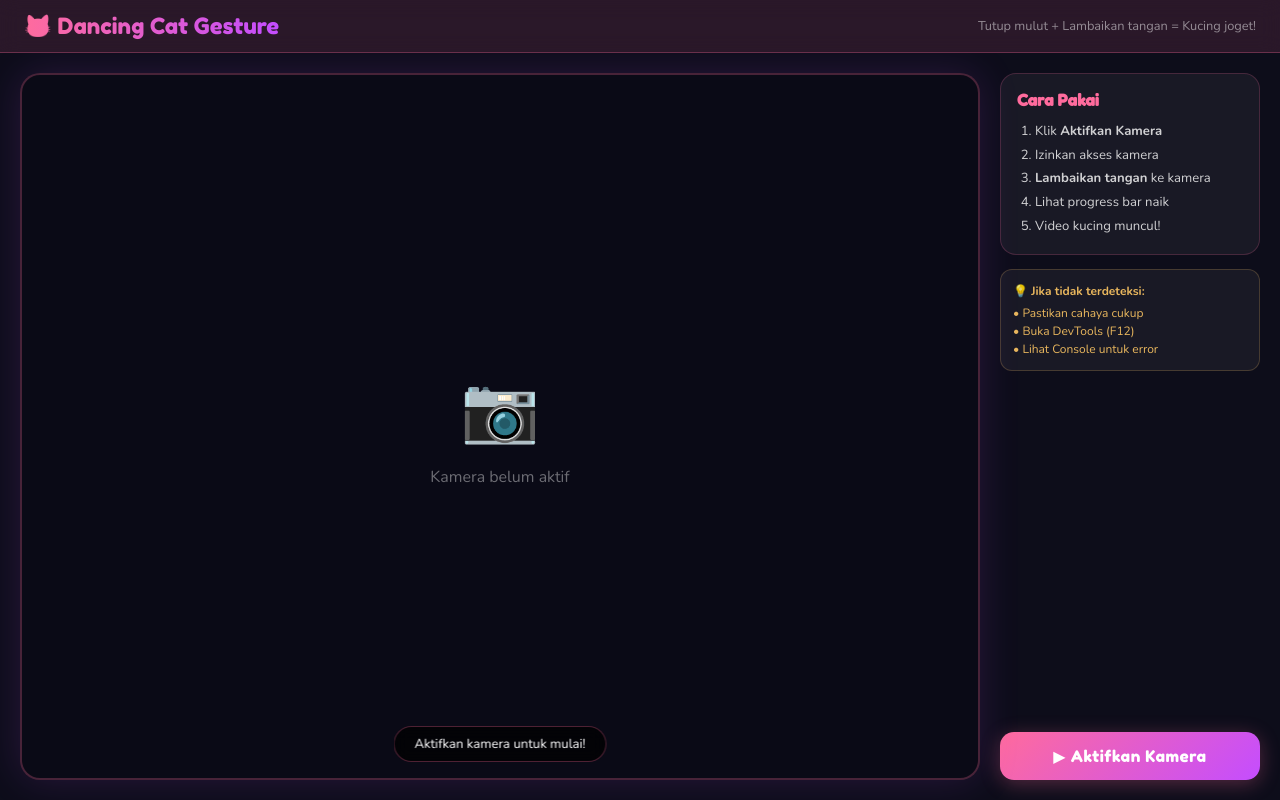
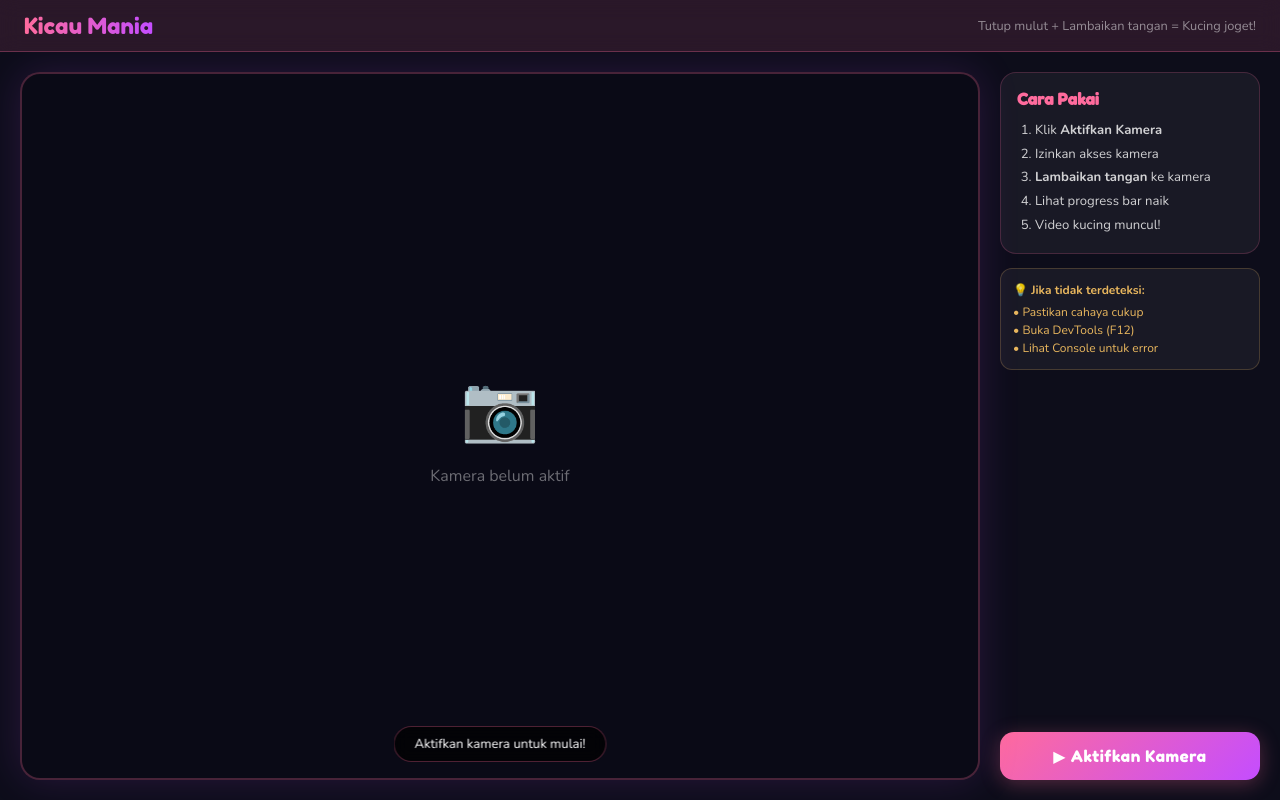
Before and after one commit to andresanjaya/Kicau-Mania, a React (Vite) app: page / in a window 1280 px wide. Built offline with nearby package versions, Linux system fonts and the light colour scheme.

Commit message:
Rename App

```diff
--- a/src/components/Header.jsx
+++ b/src/components/Header.jsx
@@ -4,7 +4,7 @@ export default function Header({ isMobile }) {
   return (
     <div style={{ ...styles.header, ...(isMobile ? styles.headerMobile : {}) }}>
       <span style={{ ...styles.headerTitle, ...(isMobile ? styles.headerTitleMobile : {}) }}>
-        🐱 Dancing Cat Gesture
+        Kicau Mania
       </span>
       <span style={{ ...styles.headerSub, ...(isMobile ? styles.headerSubMobile : {}) }}>
         Tutup mulut + Lambaikan tangan = Kucing joget!
```
